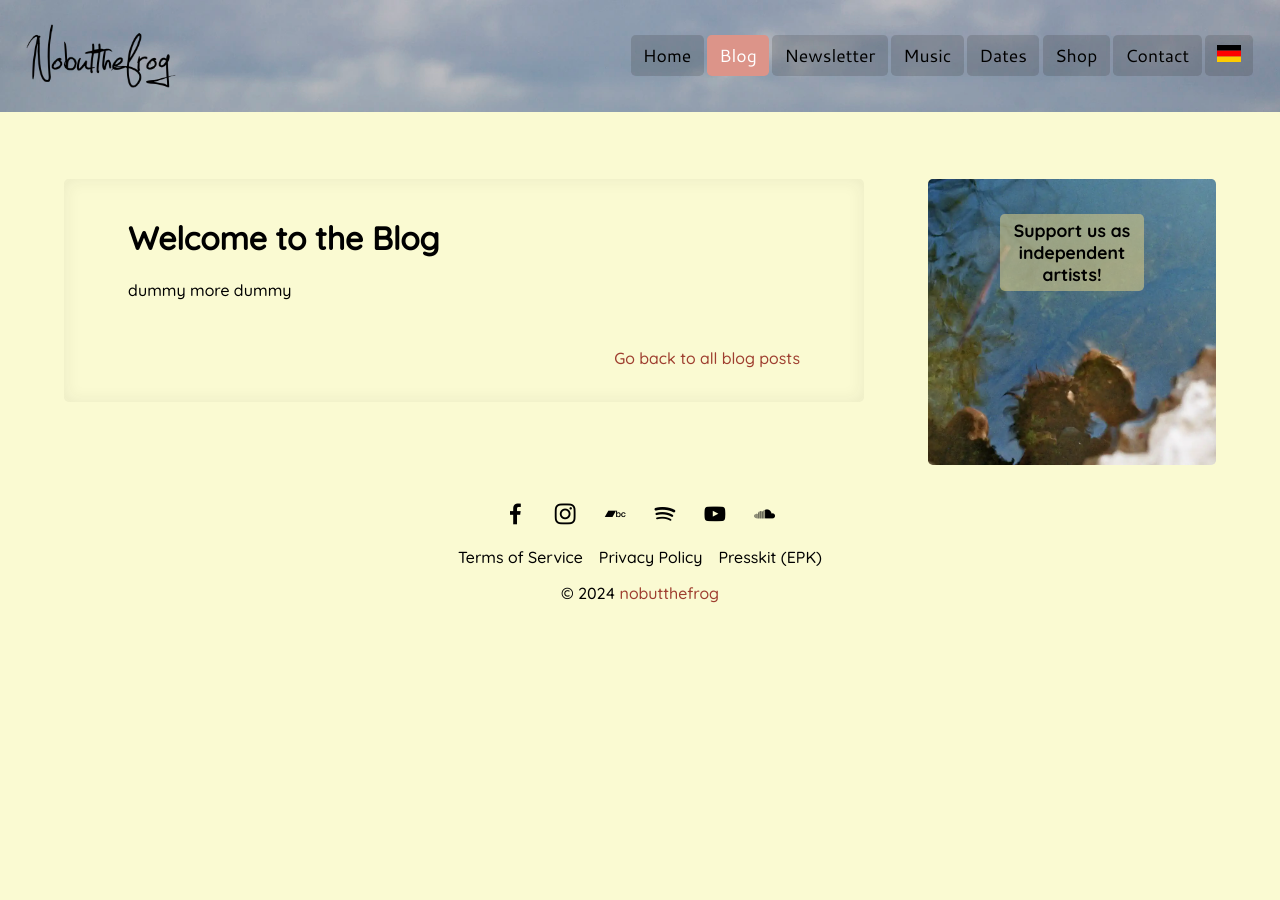
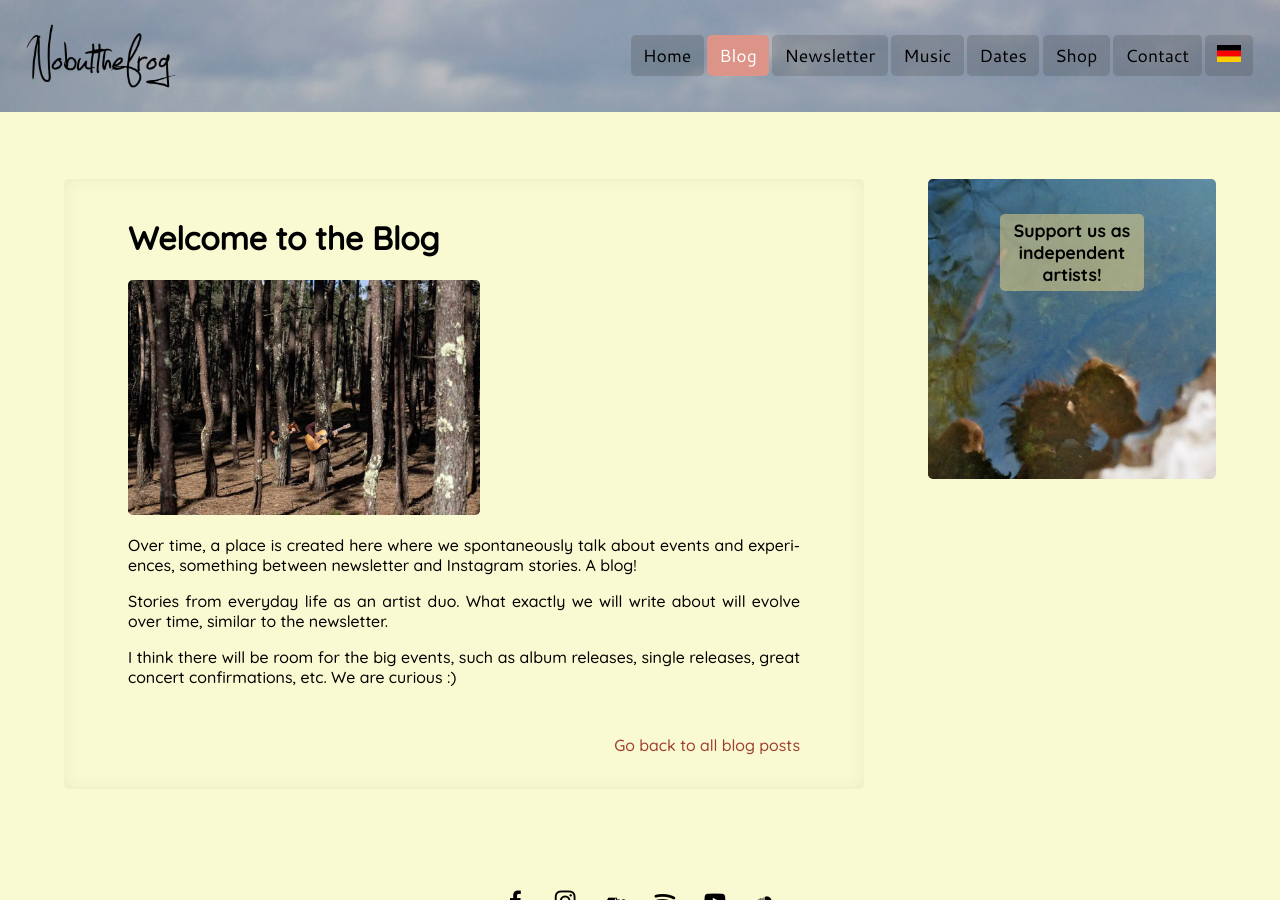
Before and after one commit to chrisongthb/nobutthefrog-com, a Jekyll site: the page built from source/en/_posts/2024-06-01-welcome-to-the-blog.md, in a window 1280 px wide and 900 px high. Built offline with Jekyll 4.4.1, drawn with Linux system fonts in a browser that asks for light colours.

Commit message:
Add initial blog post

```diff
--- a/source/en/_posts/2024-06-01-welcome-to-the-blog.md
+++ b/source/en/_posts/2024-06-01-welcome-to-the-blog.md
@@ -6,6 +6,12 @@ lang: en
 title: "Welcome to the Blog"
 date: 2024-05-28 12:00:00 +0100
 path_to_other_lang: 'de/posts/willkommen-beim-blog/'
-# blog_list_image: 'IMG_8092_1000_70percent.webp'
+blog_list_image: 'IMG_7911_1000_70percent.webp'
 ---
-dummy<!--more--> more dummy
+![Anka und René are playin seek and hide in the forest. Only their instruments can be seen in front of trees.](../../../assets/img/posts/IMG_7911_1000_70percent.webp "Featured Blog Post Foto")
+
+Over time, a place is created here where we spontaneously talk about events and experiences<!--more-->, something between newsletter and Instagram stories. A blog!
+
+Stories from everyday life as an artist duo. What exactly we will write about will evolve over time, similar to the newsletter.
+
+I think there will be room for the big events, such as album releases, single releases, great concert confirmations, etc. We are curious :)
```
Also changed, not shown: source/de/_posts/2024-05-28-willkommen-beim-blog.md (+8 -2 lines), source/assets/img/posts/IMG_7911_1000_70percent.webp (added).
